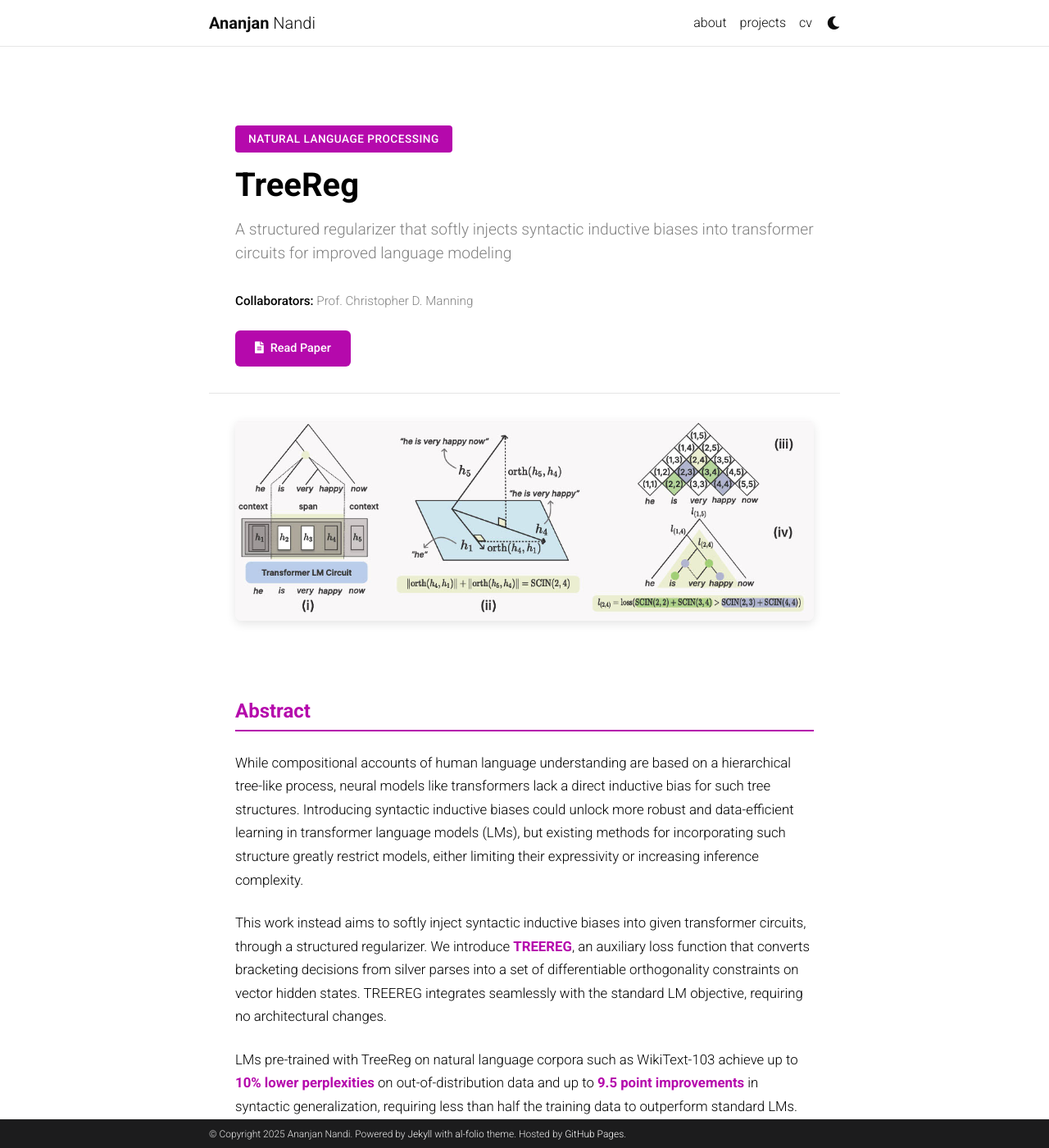
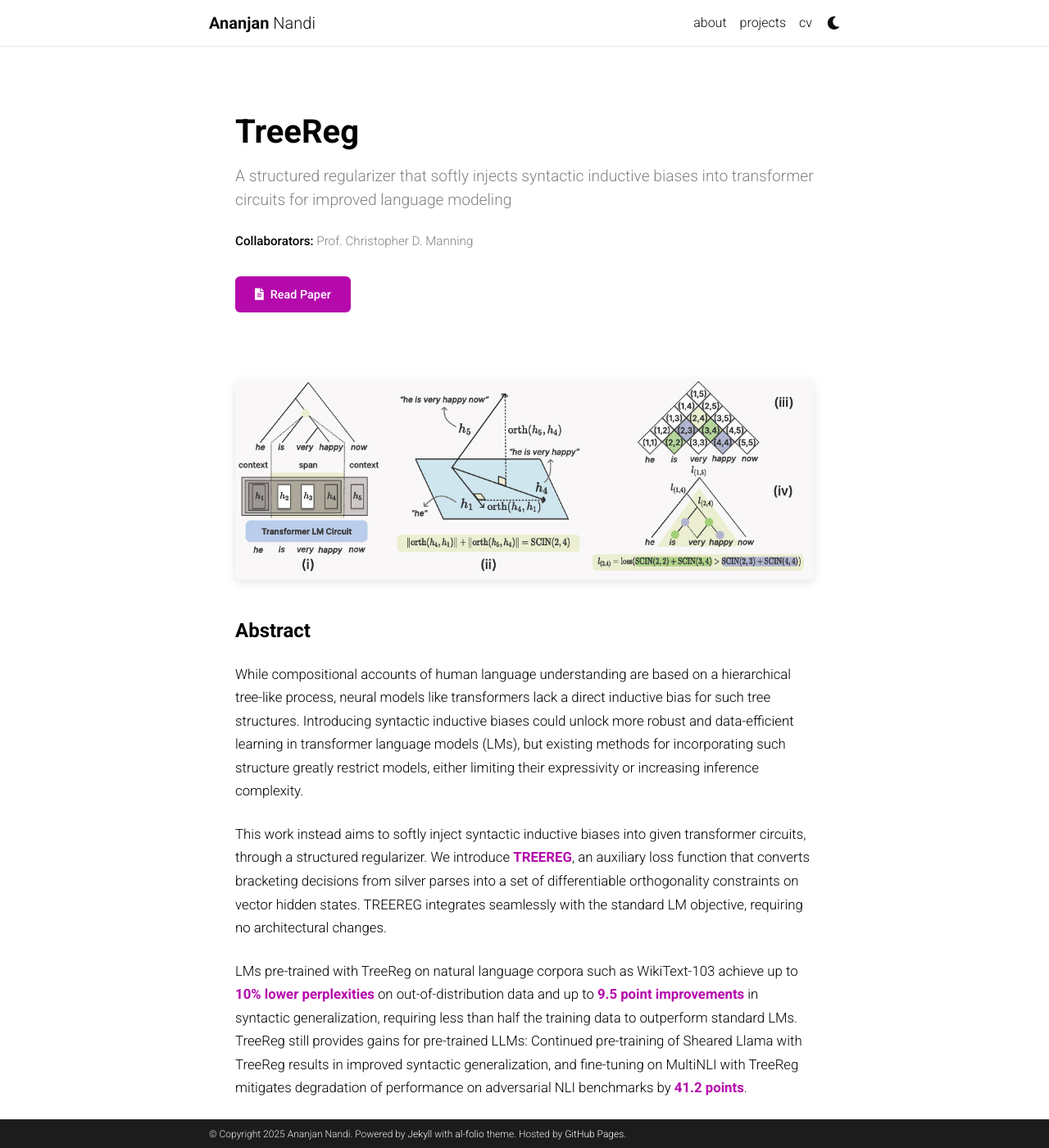
Before and after one commit to ananjan-nandi-9/ananjan-nandi-9.github.io, a Jekyll site: the page built from _projects/1_project.md, in a window 1280 px wide and 1400 px high. Shown: the whole window at 82% size. Built offline with Jekyll 4.4.1, drawn with Linux system fonts in a browser that asks for light colours; comment, search, counter and statistics services are not loaded; a style sheet for code colours, icons or effects is not loaded.

Commit message:
projects v4

```diff
--- a/_layouts/project.html
+++ b/_layouts/project.html
@@ -5,11 +5,9 @@
 <div class="project-page">
   <div class="project-header">
     <div class="project-container">
-      <span class="project-category">{{ page.category }}</span>
       <h1 class="project-title">{{ page.title }}</h1>
       <p class="project-subtitle">{{ page.description }}</p>
 
-      <div class="project-meta">
       {% if page.collaborators %}
       <div class="collaborators">
         <strong>Collaborators:</strong> {{ page.collaborators }}
@@ -30,7 +28,6 @@
       </div>
     </div>
   </div>
-  </div>
 
   {% if page.img %}
   <div class="project-image">
--- a/_sass/_base.scss
+++ b/_sass/_base.scss
@@ -899,21 +899,7 @@
 }
 
 .project-header {
-  padding: 3rem 0 2rem;
-  border-bottom: 1px solid var(--global-divider-color);
-
-  .project-category {
-    display: inline-block;
-    background: var(--global-theme-color);
-    color: white;
-    padding: 0.4rem 1rem;
-    border-radius: 4px;
-    font-size: 0.85rem;
-    font-weight: 500;
-    text-transform: uppercase;
-    letter-spacing: 0.5px;
-    margin-bottom: 1rem;
-  }
+  padding: 2rem 0;
 
   .project-title {
     font-size: 2.5rem;
@@ -927,13 +913,12 @@
     font-size: 1.2rem;
     color: var(--global-text-color-light);
     line-height: 1.5;
-    margin-bottom: 2rem;
+    margin-bottom: 1.5rem;
   }
 
-  .project-meta {
   .collaborators {
     color: var(--global-text-color-light);
-      margin-bottom: 1.5rem;
+    margin-bottom: 2rem;
     font-size: 0.95rem;
   }
 
@@ -941,7 +926,7 @@
     display: flex;
     gap: 1rem;
     flex-wrap: wrap;
-    }
+    margin-bottom: 2rem;
   }
 }
 
@@ -979,18 +964,32 @@
 }
 
 .project-image {
-  padding: 2rem 0;
+  padding: 1rem 0 2rem;
+
+  .project-container {
+    max-width: 900px;
+    margin: 0 auto;
+    padding: 0 2rem;
+  }
 
   img {
     width: 100%;
     height: auto;
     border-radius: 8px;
     box-shadow: 0 4px 12px rgba(0, 0, 0, 0.1);
+    display: block;
+    margin: 0;
   }
 }
 
 .project-content {
-  padding: 2rem 0 4rem;
+  padding: 1rem 0 4rem;
+
+  .project-container {
+    max-width: 900px;
+    margin: 0 auto;
+    padding: 0 2rem;
+  }
 
   h1, h2, h3, h4, h5, h6 {
     color: var(--global-text-color);
@@ -1001,10 +1000,10 @@
 
   h3 {
     font-size: 1.5rem;
-    color: var(--global-theme-color);
-    border-bottom: 2px solid var(--global-theme-color);
-    padding-bottom: 0.5rem;
+    color: var(--global-text-color);
+    margin-top: 0;
     margin-bottom: 1.5rem;
+    font-weight: 600;
   }
 
   p {
@@ -1043,12 +1042,14 @@
 }
 
 @media (max-width: 768px) {
-  .project-container {
+  .project-container,
+  .project-image .project-container,
+  .project-content .project-container {
     padding: 0 1rem;
   }
 
   .project-header {
-    padding: 2rem 0 1.5rem;
+    padding: 1.5rem 0;
 
     .project-title {
       font-size: 2rem;
```
Lines whose indentation alone changed are shown as unchanged.
